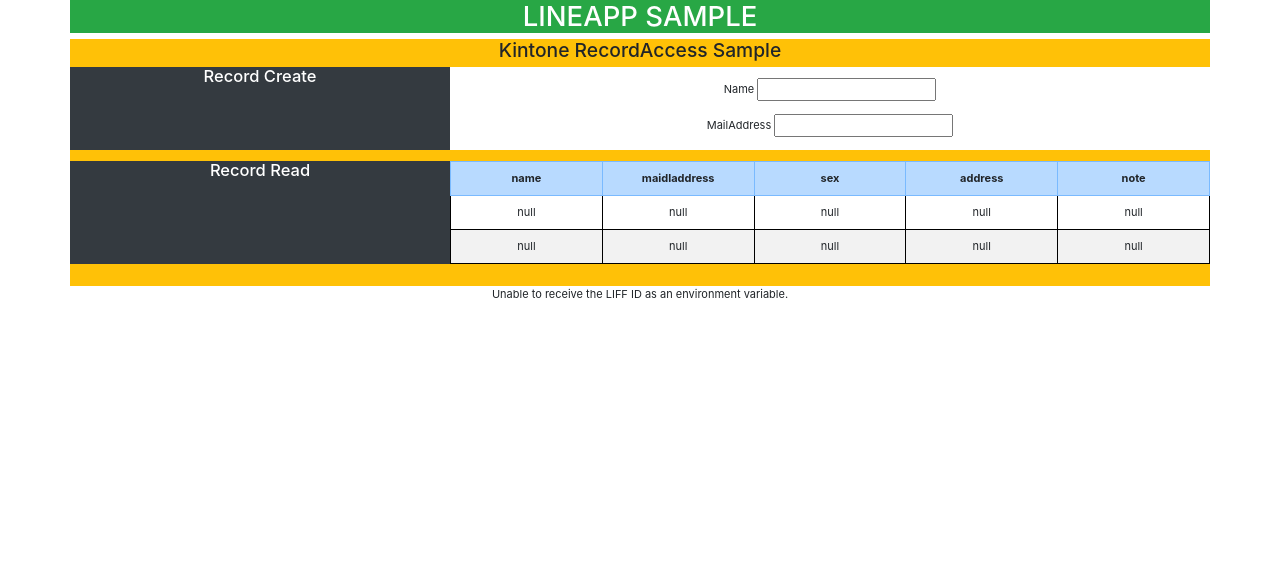
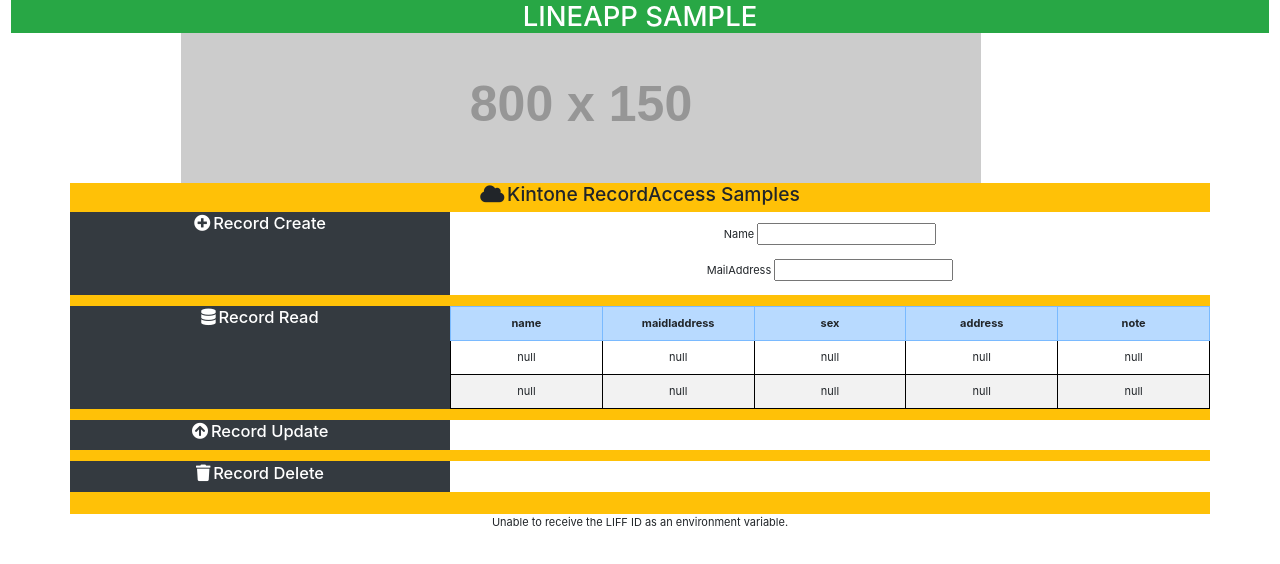
Before and after one commit to TSKGunGun/lineapp_sample, a website: page public/index.html in a window 1280 px wide. Drawn offline with nearby package versions, Linux system fonts and the light colour scheme; no server answers; placeholder pictures from the web are drawn by us.

Commit message:
image and icon add

```diff
--- a/public/index.html
+++ b/public/index.html
@@ -5,21 +5,23 @@
         <meta name="viewport" content="width=device-width, initial-scale=1.0">
         <title>TskGunGun LineApp Sample</title>
         <link rel="stylesheet" href="https://stackpath.bootstrapcdn.com/bootstrap/4.3.1/css/bootstrap.min.css" integrity="sha384-ggOyR0iXCbMQv3Xipma34MD+dH/1fQ784/j6cY/iJTQUOhcWr7x9JvoRxT2MZw1T" crossorigin="anonymous">
+        <link rel="stylesheet" href="https://cdnjs.cloudflare.com/ajax/libs/font-awesome/5.15.2/css/all.min.css" integrity="sha512-HK5fgLBL+xu6dm/Ii3z4xhlSUyZgTT9tuc/hSrtw6uzJOvgRr2a9jyxxT1ely+B+xFAmJKVSTbpM/CuL7qxO8w==" crossorigin="anonymous" />
         <link rel="stylesheet" href="style.css">
 
     </head>
     <body class="px-3">
         <header>
-            <div class="container bg-success">
-                <h1 class="text-center text-white">LINEAPP SAMPLE</h1>
+            <h1 class="text-center bg-success text-white m-0 p-0">LINEAPP SAMPLE</h1>
+            <div class="container m-0 p-0">
+                <img src="https://via.placeholder.com/800x150" alt="" class="image-fluid m-0 p-0">
             </div>
         </header>
         <div id="KintoneSample">
             <div class=" container bg-warning pb-3 px-0">
-                <h3 class="text-center">Kintone RecordAccess Sample</h3>
+                <h3 class="text-center"><i class="fa fa-cloud mr-1" aria-hidden="true"></i>Kintone RecordAccess Samples</h3>
                 <div class="row mb-3 mx-0">
-                    <div class="col-md-4 bg-dark">
-                        <h4 class="text-center align-middle text-white">Record Create</h4>
+                    <div class="col-md-4 bg-dark py-1">
+                        <p class="text-center align-middle text-white h4"><i class="fa fa-plus-circle text-white h4 mr-1" aria-hidden="true"></i>Record Create</p>
                     </div>
                     <div class="col-md-8 bg-white">
                         <form class="my-3">
@@ -35,8 +37,8 @@
                     </div>
                 </div>
                 <div class="row mb-3 mx-0">
-                    <div class="col-md-4 bg-dark">
-                        <h4 class="text-center text-white">Record Read</h4>
+                    <div class="col-md-4 bg-dark py-1">
+                        <p class="text-center align-middle text-white h4"><i class="fa fa-database mr-1" aria-hidden="true"></i>Record Read</p>
                     </div>
                     <div class="col-md-8 bg-white p-0">
                         <table class="table table-striped mb-0">
@@ -64,6 +66,20 @@
                         </table>
                     </div>
                 </div>
+                <div class="row mb-3 mx-0">
+                    <div class="col-md-4 bg-dark py-1">
+                        <p class="text-center align-middle text-white h4"><i class="fa fa-arrow-circle-up mr-1" aria-hidden="true"></i>Record Update</p>
+                    </div>
+                    <div class="col-md-8 bg-white p-0">
+                    </div>
+                </div>
+                <div class="row mb-3 mx-0">
+                    <div class="col-md-4 bg-dark py-1">
+                        <p class="text-center align-middle text-white h4"><i class="fa fa-trash mr-1" aria-hidden="true"></i>Record Delete</p>
+                    </div>
+                    <div class="col-md-8 bg-white p-0">
+                    </div>
+                </div>
             </div>
         </div>
         <div id="liffAppContent">
@@ -86,6 +102,7 @@
 
             <!-- ACCESS TOKEN DATA -->
             <div id="accessTokenData" class="hidden textLeft">
+                <div class="cotainer">
                     <h2>Access Token</h2>
                     <a href="#" onclick="toggleAccessToken()">Close Access Token</a>
                     <table class="table table-striped">
@@ -95,8 +112,10 @@
                         </tr>
                     </table>
                 </div>
+            </div>
             <!-- SCAN QR RESULT -->
             <div id="scanQr" class="hidden textLeft">
+                <div class="container">
                     <h2>QR Code reader</h2>
                     <a href="#" onclick="toggleQrCodeReader()">Close QR Code Reader Result</a>
                     <table class="table">
@@ -106,8 +125,10 @@
                         </tr>
                     </table>
                 </div>
+            </div>
             <!-- PROFILE INFO -->
             <div id="profileInfo" class="hidden textLeft">
+                <div class="container">
                     <h2>Profile</h2>
                     <a href="#" onclick="toggleProfileData()">Close Profile</a>
                     <div id="profilePictureDiv">
@@ -126,6 +147,7 @@
                             <td id="statusMessageField"></td>
                         </tr>
                     </table>
+                </div>
             </div>
             <!-- LIFF DATA -->
             <div id="liffData">
--- a/public/style.css
+++ b/public/style.css
@@ -22,7 +22,7 @@
 }
 
 img {
-    max-width: 25%;
+    max-width: 100%;
     height: auto;
 }
 
```
Lines whose indentation alone changed are shown as unchanged.
